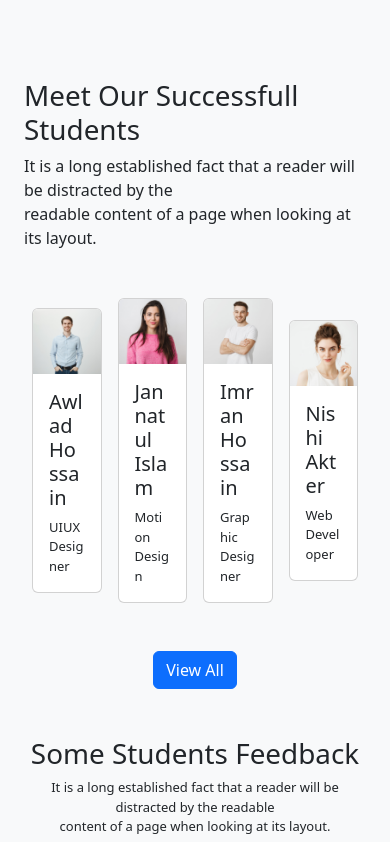
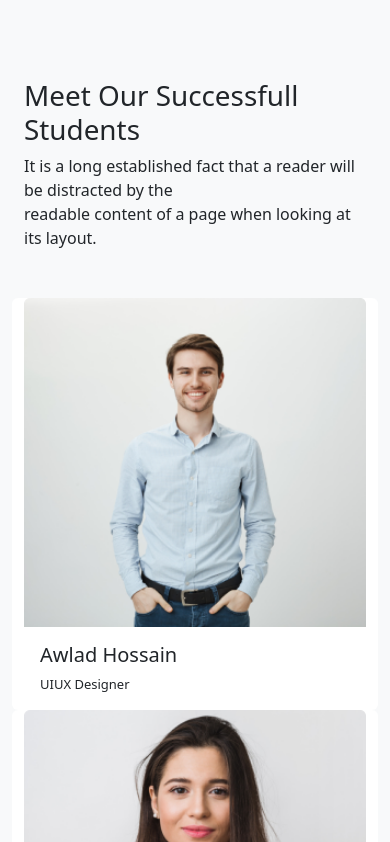
Before and after one commit to mimnets/edtech-website, a plain HTML site: page index.html in a window 390 px wide. Shown: the part 3380-4222 px from the top of the page. Drawn offline with nearby package versions, Linux system fonts and the light colour scheme.

Commit message:
Successful students done with responsive

```diff
--- a/index.html
+++ b/index.html
@@ -271,35 +271,35 @@
     </section>
     <!-- ready to join end  -->
     <!-- successful student start -->
-    <section class="container carousel-container mb-5" id="student">
+    <section class="container mb-5" id="student">
         <div class="my-5">
           <h1>Meet Our Successfull <br> Students</h1>
           <p>It is a long established fact that a reader will be distracted by the <br> readable content of a page when looking at its layout.</p>
         </div>
-        <div class="d-flex flex-row align-items-center justify-content-center">
-          <div class="card mx-2" style="width: 18rem;">
-            <img src="./images/student/student-1.png" class="card-img-top" alt="...">
+        <div class="row">
+          <div class="card col-md-6 col-xl-3 border-0">
+            <img src="./images/student/student-1.png" class="card-img-top img-fluid" alt="...">
             <div class="card-body">
               <h5>Awlad Hossain</h5>
               <p class="card-text ptext">UIUX Designer</p>
             </div>
           </div>
-          <div class="card  mx-2" style="width: 18rem;">
-            <img src="./images/student/student-2.png" class="card-img-top" alt="...">
+          <div class="card col-md-6 col-xl-3 border-0">
+            <img src="./images/student/student-2.png" class="card-img-top img-fluid" alt="...">
             <div class="card-body">
               <h5>Jannatul Islam</h5>
               <p class="card-text ptext">Motion Design</p>
             </div>
           </div>
-          <div class="card  mx-2" style="width: 18rem;">
-            <img src="./images/student/student-3.png" class="card-img-top" alt="...">
+          <div class="card col-md-6 col-xl-3 border-0">
+            <img src="./images/student/student-3.png" class="card-img-top img-fluid" alt="...">
             <div class="card-body">
               <h5>Imran Hossain</h5>
               <p class="card-text ptext">Graphic Designer</p>
             </div>
           </div>
-          <div class="card mx-2" style="width: 18rem;">
-            <img src="./images/student/student-4.png" class="card-img-top" alt="...">
+          <div class="card col-md-6 col-xl-3 border-0">
+            <img src="./images/student/student-4.png" class="card-img-top img-fluid" alt="...">
             <div class="card-body">
               <h5>Nishi Akter</h5>
               <p class="card-text ptext">Web Developer</p>
```
